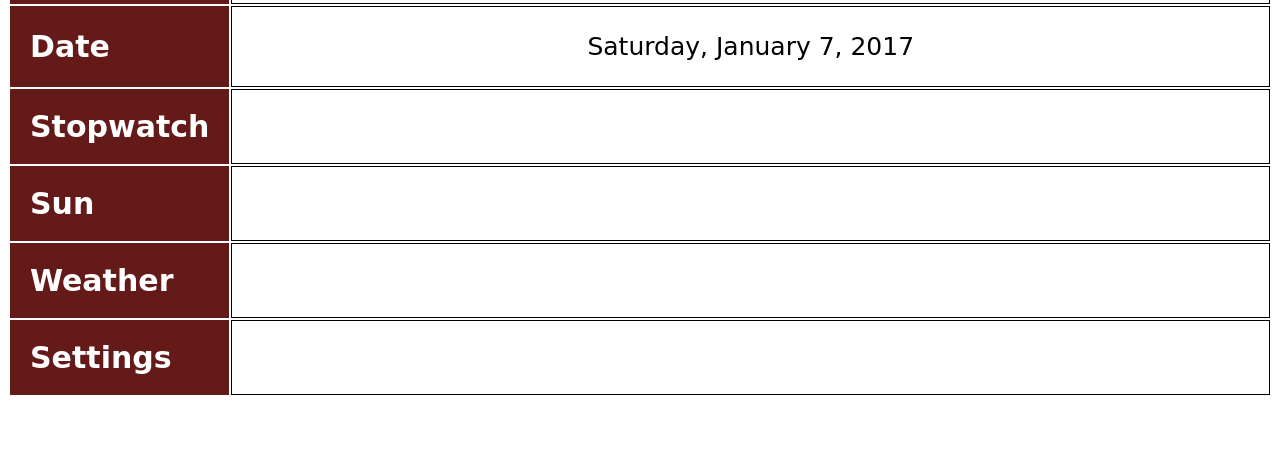
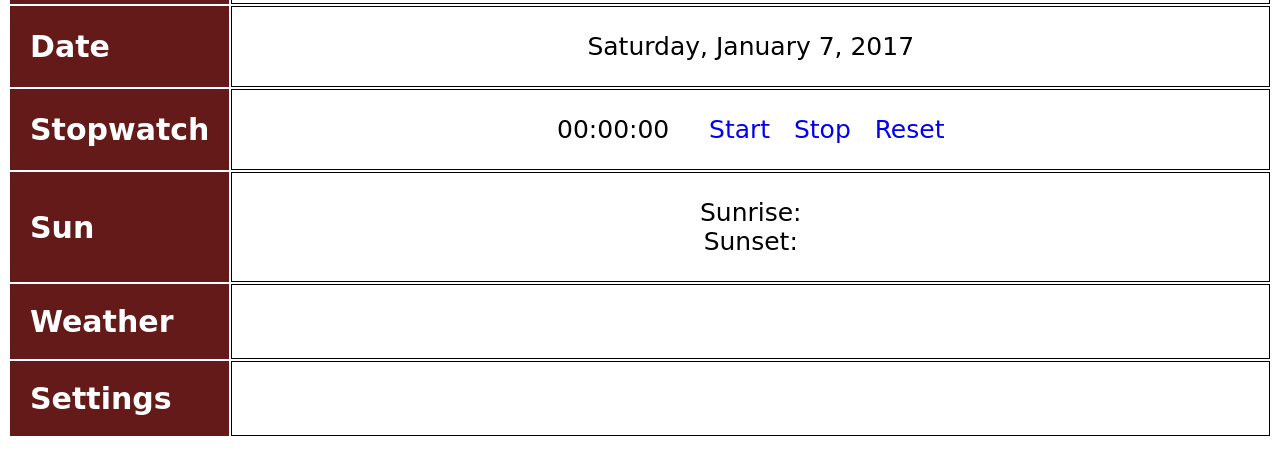
Before and after one commit to mikeorr/javascript, a website with bundled scripts: page watch.html in a window 1280 px wide. Shown: the part 263-738 px from the top of the page. Built offline with nearby package versions, Linux system fonts and the light colour scheme.

Commit message:
Stopwatch and Sun placeholders,

```diff
--- a/watch.css
+++ b/watch.css
@@ -4,6 +4,14 @@ body {
     font-family: cursive;
     font-size: 25px;   /* Browser default is 16px */
     text-align: center;
+    }
+
+a {
+    text-decoration: none;
+    }
+
+a:hover {
+    text-decoration: underline;
     }
 
 table.watch {
--- a/watch.html
+++ b/watch.html
@@ -39,11 +39,19 @@
       <tr>
         <th scope="row">Stopwatch</th>
         <td>
+            <span id="stopwatch-time">00:00:00</span>
+            &nbsp;&nbsp;&nbsp;
+            <a href="#" id="stopwatch-start">Start</a> &nbsp;
+            <a href="#" id="stopwatch-stop">Stop</a> &nbsp;
+            <a href="#" id="stopwatch-reset">Reset</a>
         </td>
       </tr>
       <tr>
         <th scope="row">Sun</th>
-        <td></td>
+        <td>
+            <div>Sunrise: <span id="sunrise-time"</span></div>
+            <div>Sunset: <span id="sunset-time"</span></div>
+        </td>
       </tr>
       <tr>
         <th scope="row">Weather</th>
```
